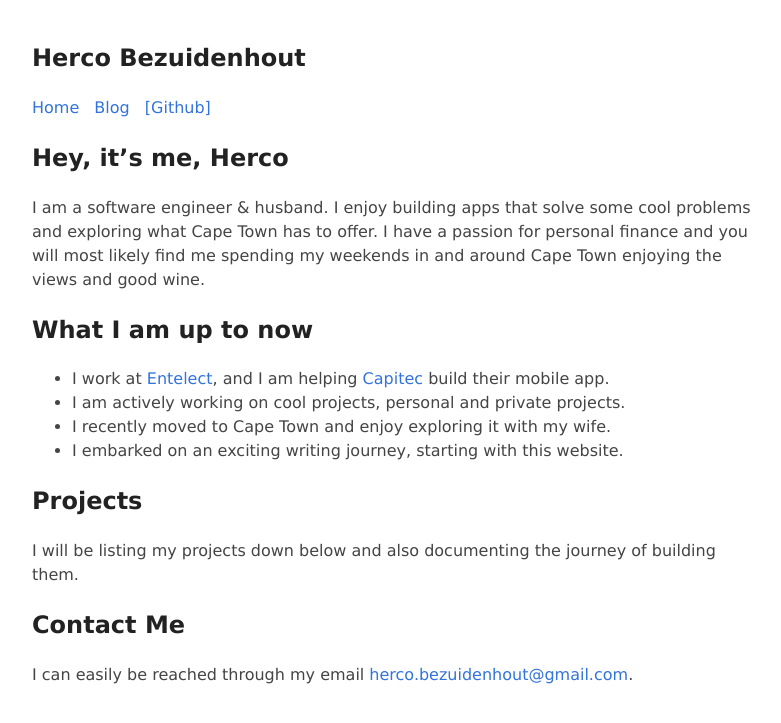
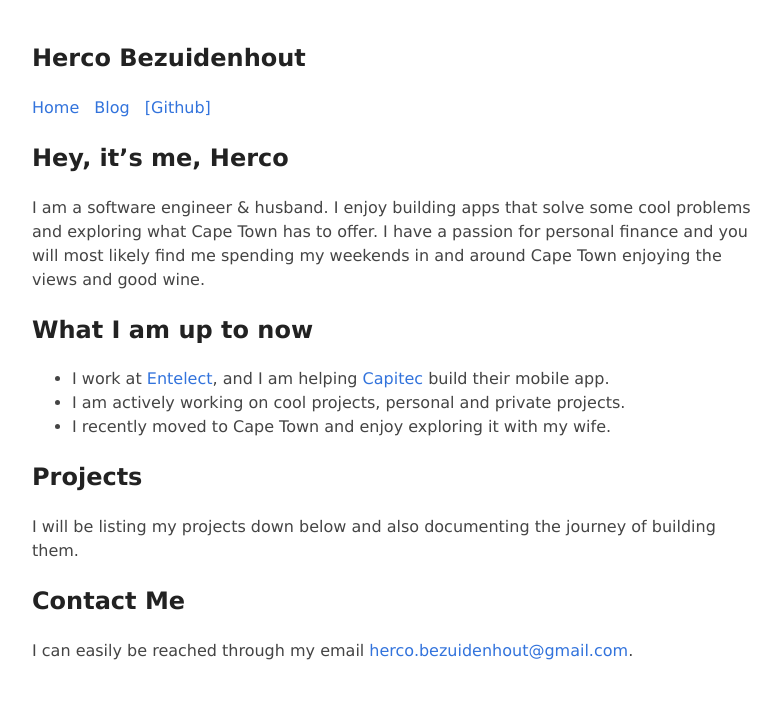
Before and after one commit to hercobezuidenhout/hercobezuidenhout.github.io, a Jekyll site: the page built from index.md, in a window 1280 px wide. Shown: the top 723 px of the page, without its empty margins (248-1029 px from the left). Built offline with Jekyll 4.4.1, drawn with Linux system fonts in a browser that asks for light colours.

Commit message:
Update index.md

```diff
--- a/index.md
+++ b/index.md
@@ -11,7 +11,6 @@ I am a software engineer & husband. I enjoy building apps that solve some cool p
 - I work at [Entelect](https://entelect.co.za), and I am helping [Capitec](https://capitecbank.co.za) build their mobile app.
 - I am actively working on cool projects, personal and private projects.
 - I recently moved to Cape Town and enjoy exploring it with my wife.
-- I embarked on an exciting writing journey, starting with this website.
 
 ## Projects
 
```
